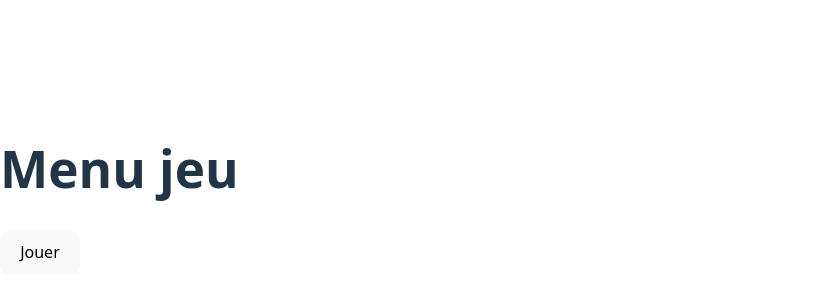
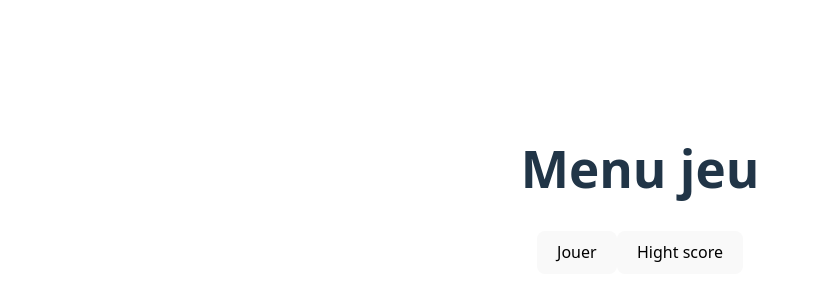
Before and after one commit to gamatrick/Jeu_React, a React (Vite) app: page /jeu in a window 1280 px wide. Shown: the part 210-510 px from the top of the page, without its empty margins (0-815 px from the left). Built offline with nearby package versions, Linux system fonts and the light colour scheme.

Commit message:
fonction Browser / menu jeu

```diff
--- a/src/App.jsx
+++ b/src/App.jsx
@@ -1,42 +1,30 @@
 import { Routes, Route } from 'react-router-dom';
-import Menu_jeu from './menu_jeu.jsx';
-import Jeu from './Jeu.jsx';
-import './App.css'
+import Menu_jeu from './Menu_jeu.jsx';
+import './App.css';
 import { useState } from 'react';
+import { useNavigate } from 'react-router-dom';
 
 function App() {
-  const [count, setCount] = useState(0)
+  const [count, setCount] = useState(0);
+  const navigate = useNavigate();
 
   return (
-    <>
-      <div>
-      </div>
-      <h1>Vite + React</h1>
-      <div className="card">
-        <button onClick={() => setCount((count) => count + 1)}>
-          count is {count}
-        </button>
-        <p>
-          Edit <code>src/App.jsx</code> and save to test HMR
-        </p>
-      </div>
-      <p className="read-the-docs">
-        Click on the Vite and React logos to learn more
-      </p>
-    </>
-  )
+    <div>
+      <h1>Menu jeu</h1>
+      <button onClick={() => navigate('/Jeu')}>Jouer</button>
+      <button onClick={() => navigate('/')}>Hight score</button>
+    </div>
+  );
 }
 
 function Main() {
   return (
-    <>
-      <Routes>
-        <Route path="/" element={<Menu_jeu />} />
-        <Route path="/Jeu" element={<App/>} />
-      </Routes>
-    </>
-  )
+    <Routes>
+      <Route path="/" element={<Menu_jeu />} />
+      <Route path="/Jeu" element={<App />} />
+    </Routes>
+  );
 }
 
-export default App
-export { Main }
+export default App;
+export { Main };
--- /dev/null
+++ b/src/Menu_jeu.jsx
@@ -0,0 +1,14 @@
+// sonne de teste
+
+import { useNavigate } from 'react-router-dom';
+
+export default function Menu_jeu() {
+  const navigate = useNavigate();
+
+  return (
+    <div>
+      <h1>Menu jeu</h1>
+      <button onClick={() => navigate('/Jeu')}>Jouer</button>
+    </div>
+  );
+}
--- a/src/main.jsx
+++ b/src/main.jsx
@@ -1,13 +1,13 @@
 import { StrictMode } from 'react';
 import { createRoot } from 'react-dom/client';
-import { BrowserRouter } from 'react-router-dom'; // <--- important
+import { BrowserRouter } from 'react-router-dom';
 import './index.css';
-import Menu_jeu from './menu_jeu.jsx';
+import { Main } from './App.jsx';
 
 createRoot(document.getElementById('root')).render(
   <StrictMode>
     <BrowserRouter>
-      <Menu_jeu />
+      <Main />
     </BrowserRouter>
   </StrictMode>,
 );
--- a/src/menu_jeu.jsx
+++ /dev/null
@@ -1,15 +0,0 @@
-import { useState } from 'react'
-import { useNavigate } from 'react-router-dom'
-
-
-export default function Menu_jeu() {
-    const Navigate = useNavigate();
-    return (
-        <>
-            <div>
-                <h1>Menu jeu</h1>
-                <button onClick= {() => Navigate('/')}>Jouer</button>
-            </div>
-        </>
-    )
-}
```
Also changed, not shown: src/Jeu.jsx (deleted).
